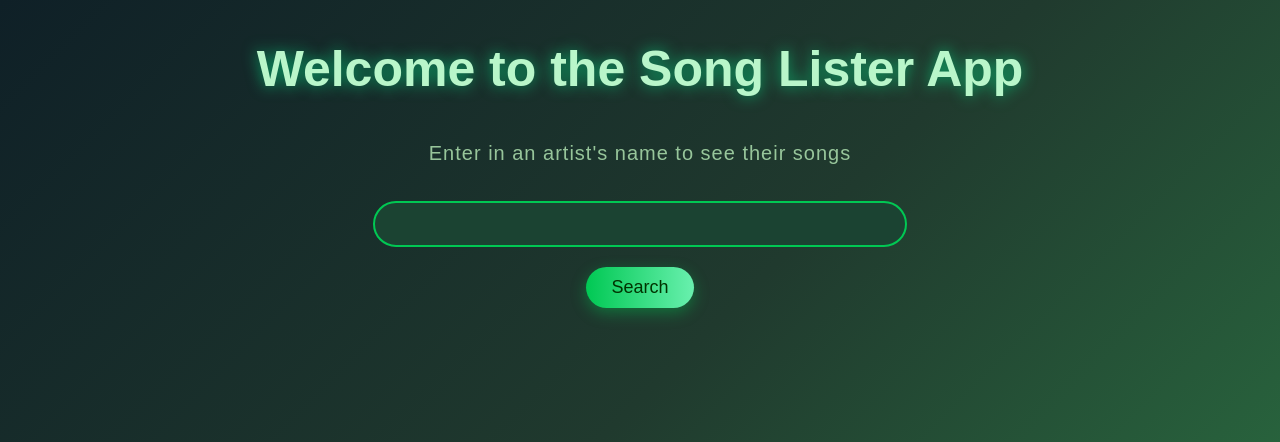
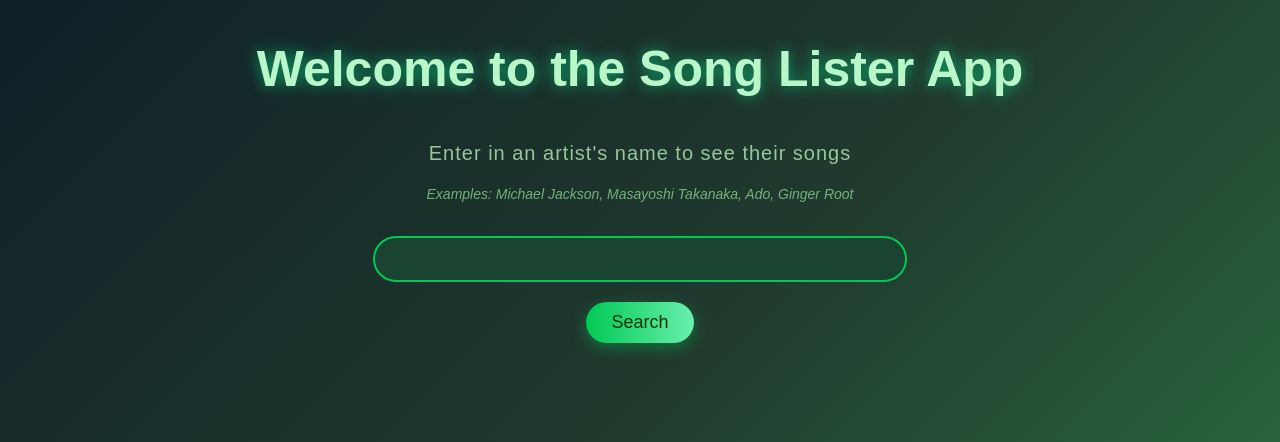
Before and after one commit to mendojes/4800-A2, a Flask app: page / in a window 1280 px wide. Shown: the top 442 px of the page. Run offline with Flask 3, Linux system fonts and the light colour scheme.

Commit message:
added example artists

```diff
--- a/templates/index.html
+++ b/templates/index.html
@@ -119,6 +119,14 @@
         color: #a5d6a7;
         opacity: 0.9;
     }
+    .example-text {
+        margin-top: 5px;
+        font-size: 14px;
+        color: #81c784;
+        opacity: 0.85;
+        text-align: center;
+        font-style: italic;
+    }
 
 </style>
     <script src="https://ajax.googleapis.com/ajax/libs/jquery/3.7.1/jquery.min.js"></script>
@@ -162,6 +170,9 @@
 <body>
     <h1>Welcome to the Song Lister App</h1>
     <h2 class="subheader">Enter in an artist's name to see their songs</h2>
+    <p class="example-text">
+        Examples: Michael Jackson, Masayoshi Takanaka, Ado, Ginger Root
+    </p>
     <input id="artist_input" type="text"></input>
     <button onclick="search()">Search</button>
     <ul id="result_list">
```
